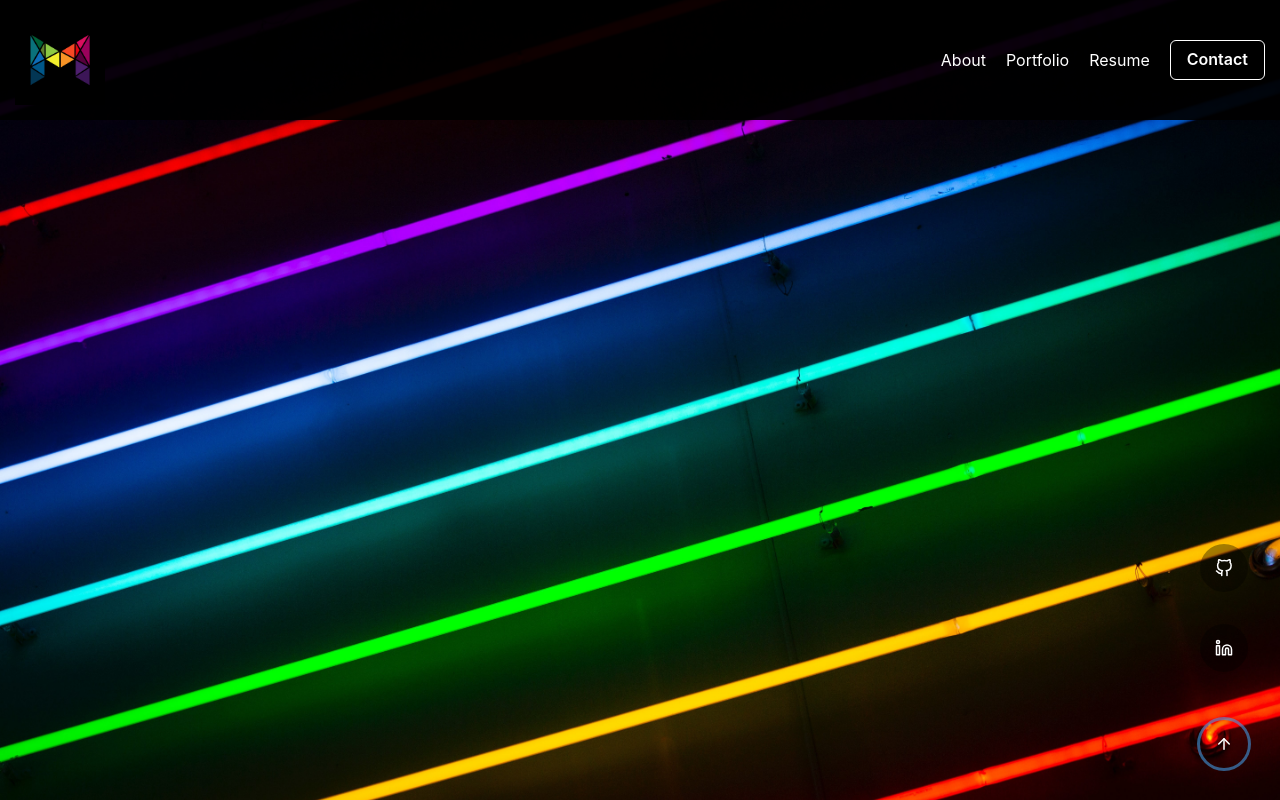
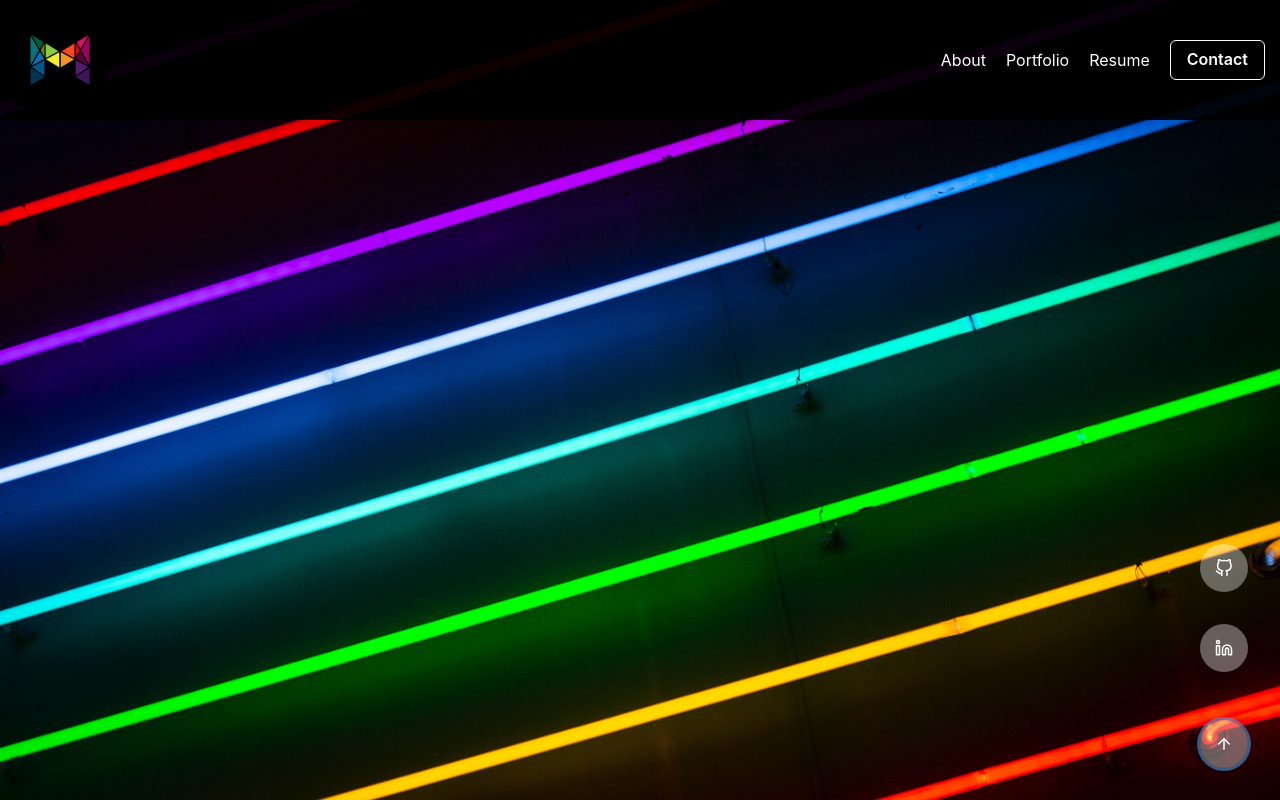
Before and after one commit to mimi5930/mike-miller-dev-port, a React (Create React App) app in the folder client/: page / in a window 1280 px wide. Both pictures are taken after a click on the button 1224 px from the left and 744 px from the top of the page. Built offline with nearby package versions, Linux system fonts and the light colour scheme.

Commit message:
Change Color

```diff
--- a/client/src/components/Portfolio/index.js
+++ b/client/src/components/Portfolio/index.js
@@ -3,7 +3,8 @@ import React from 'react';
 const Portfolio = props => {
   return (
     <>
-      <></>
+      <div>Featured Work</div>
+      <div>Projects</div>
     </>
   );
 };
--- a/client/src/components/Socials/index.js
+++ b/client/src/components/Socials/index.js
@@ -32,10 +32,10 @@ const Socials = props => {
                 m="4"
                 aria-label="Git Hub"
                 isRound
-                colorScheme="blackAlpha"
+                colorScheme="whiteAlpha"
                 icon={icons[0]}
                 size="lg"
-                _hover={{ bgColor: 'blackAlpha.900' }}
+                _hover={{ bgColor: 'whiteAlpha.800' }}
               />
             </Link>
             <Link
@@ -46,10 +46,10 @@ const Socials = props => {
                 m="4"
                 aria-label="Linked In"
                 isRound
-                colorScheme="blackAlpha"
+                colorScheme="whiteAlpha"
                 icon={icons[1]}
                 size="lg"
-                _hover={{ bgColor: 'blackAlpha.900' }}
+                _hover={{ bgColor: 'whiteAlpha.800' }}
               />
             </Link>
           </Flex>
@@ -57,11 +57,11 @@ const Socials = props => {
         <IconButton
           isRound
           m="8"
-          colorScheme="blackAlpha.800"
+          colorScheme="whiteAlpha"
           size="lg"
           onClick={() => setClickedStatus(!clickedStatus)}
           icon={!clickedStatus ? icons[currentIcon] : <FiArrowUp />}
-          _hover={{ bgColor: 'whiteAlpha.200' }}
+          _hover={{ bgColor: 'whiteAlpha.800' }}
         ></IconButton>
       </Flex>
     </footer>
```
